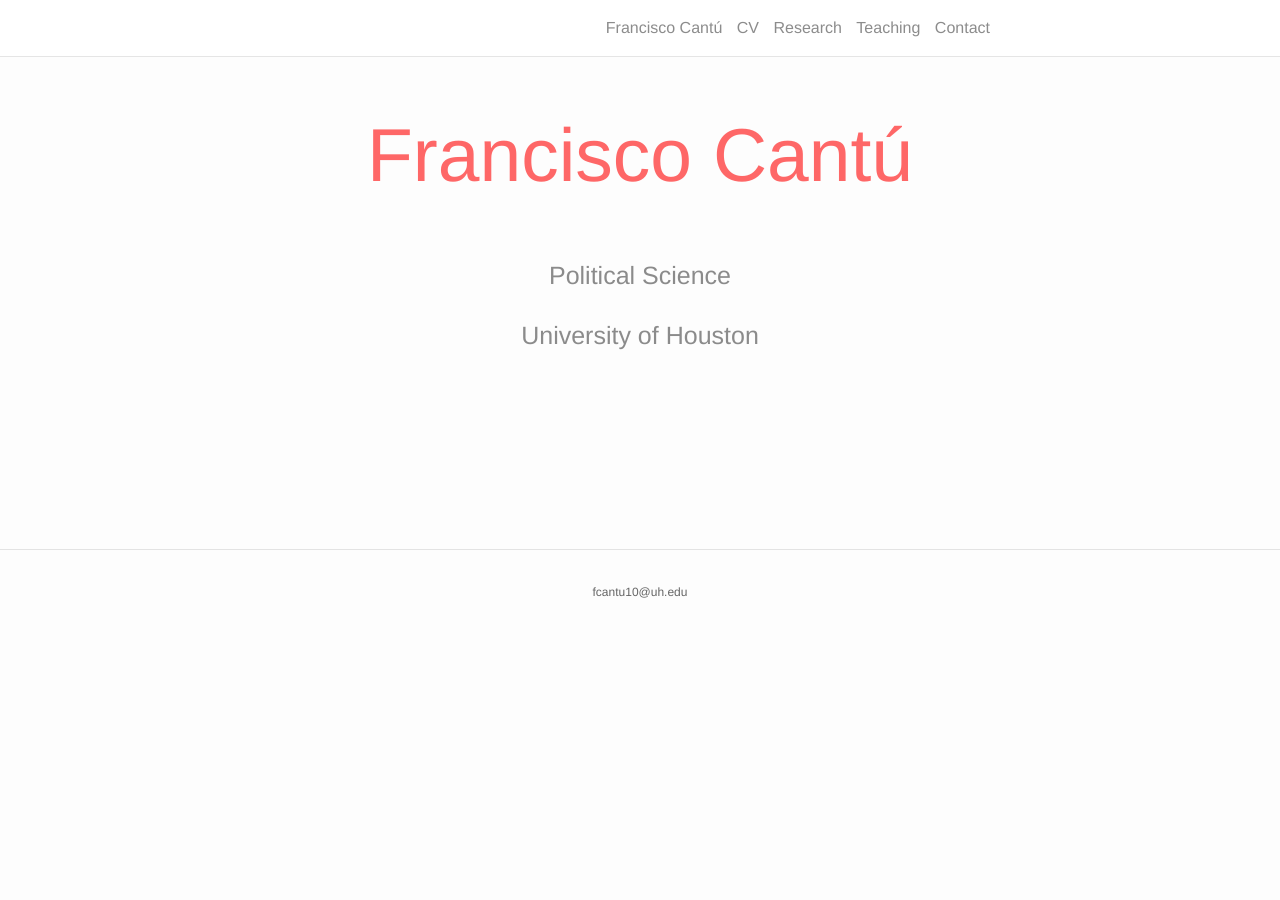
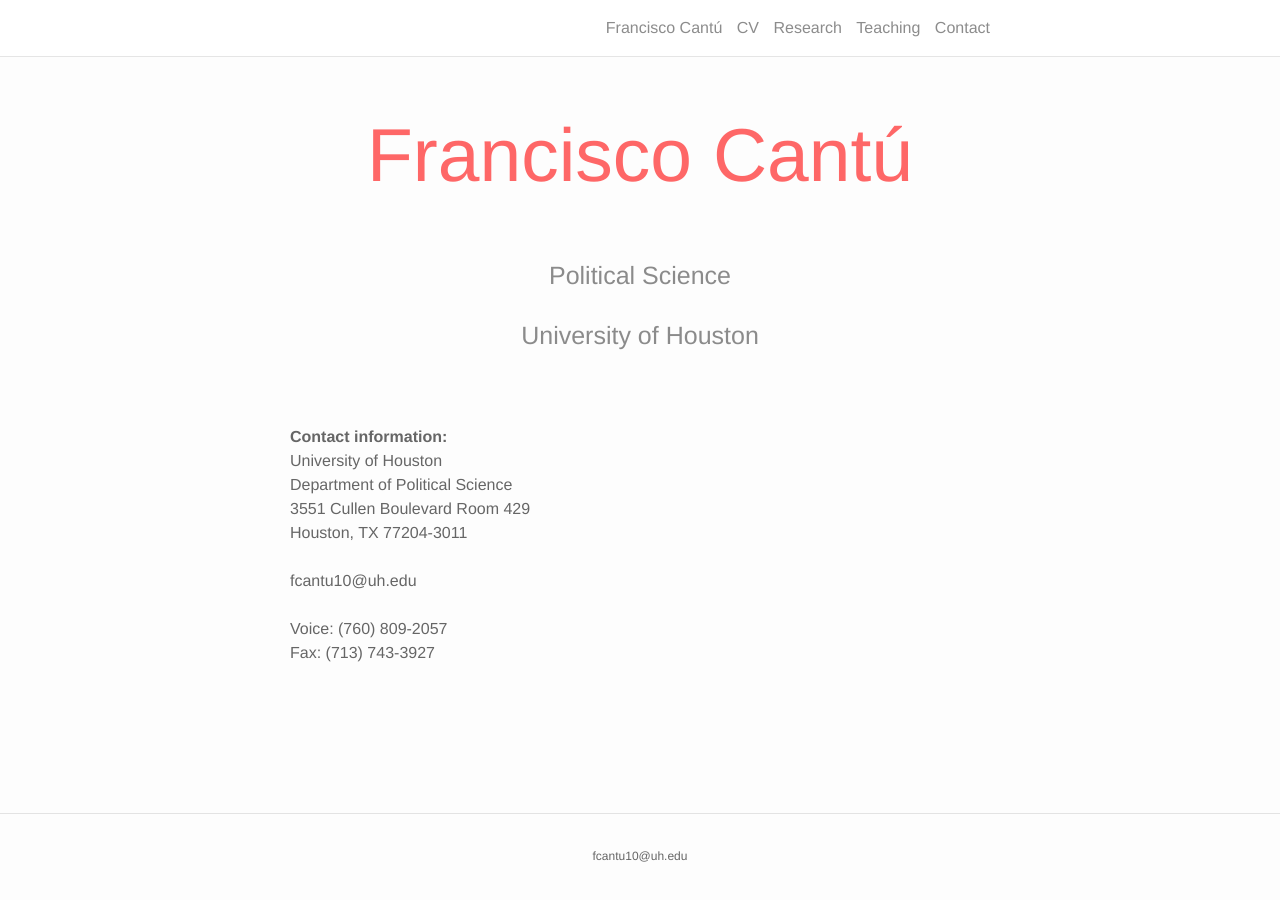
Before and after one commit to franciscocantu/franciscocantu.github.io, a Jekyll site: the page built from index.html, in a window 1280 px wide. Built offline with Jekyll 4.4.1, drawn with Linux system fonts in a browser that asks for light colours; nearby versions of some CDN libraries.

Commit message:
Update index.html

```diff
--- a/index.html
+++ b/index.html
@@ -13,3 +13,16 @@
   <br/>
 
 </div>
+
+<b>Contact information:</b><br>
+University of Houston<br>
+Department of Political Science<br>
+3551 Cullen Boulevard Room 429<br>
+Houston, TX 77204-3011<br>
+<br>
+<a href="mailto:fcantu10@uh.edu">fcantu10@uh.edu</a>
+<br>
+<br>
+Voice: (760) 809-2057<br>
+Fax: (713) 743-3927<br>
+<br>
```
